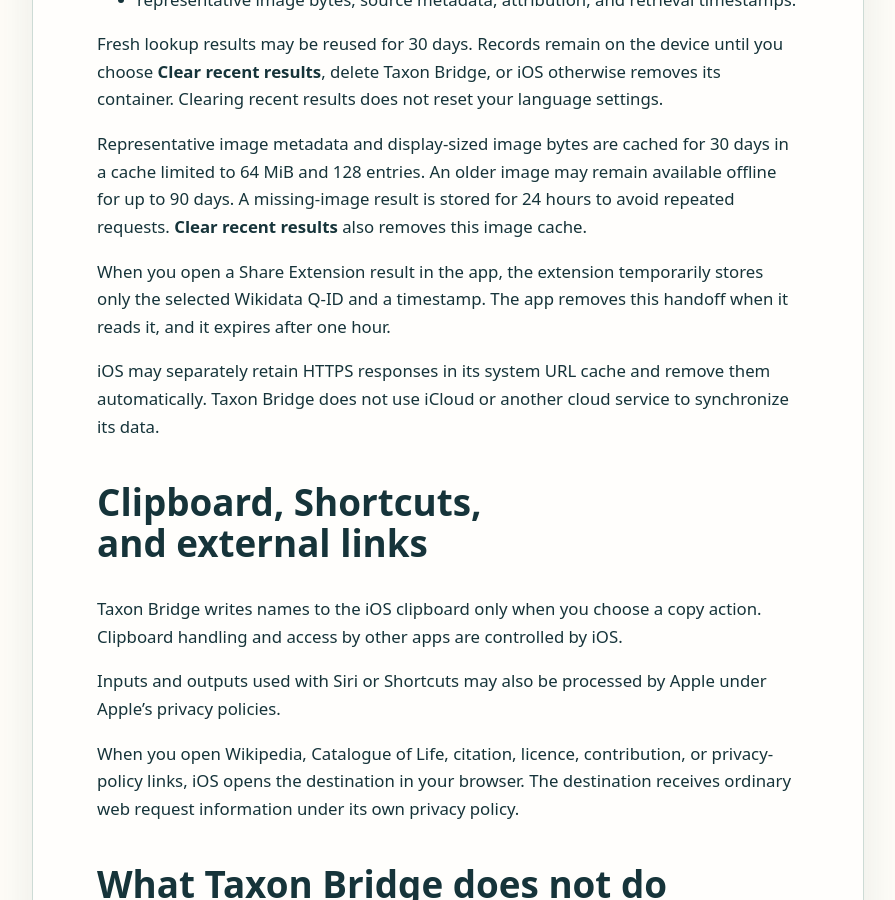
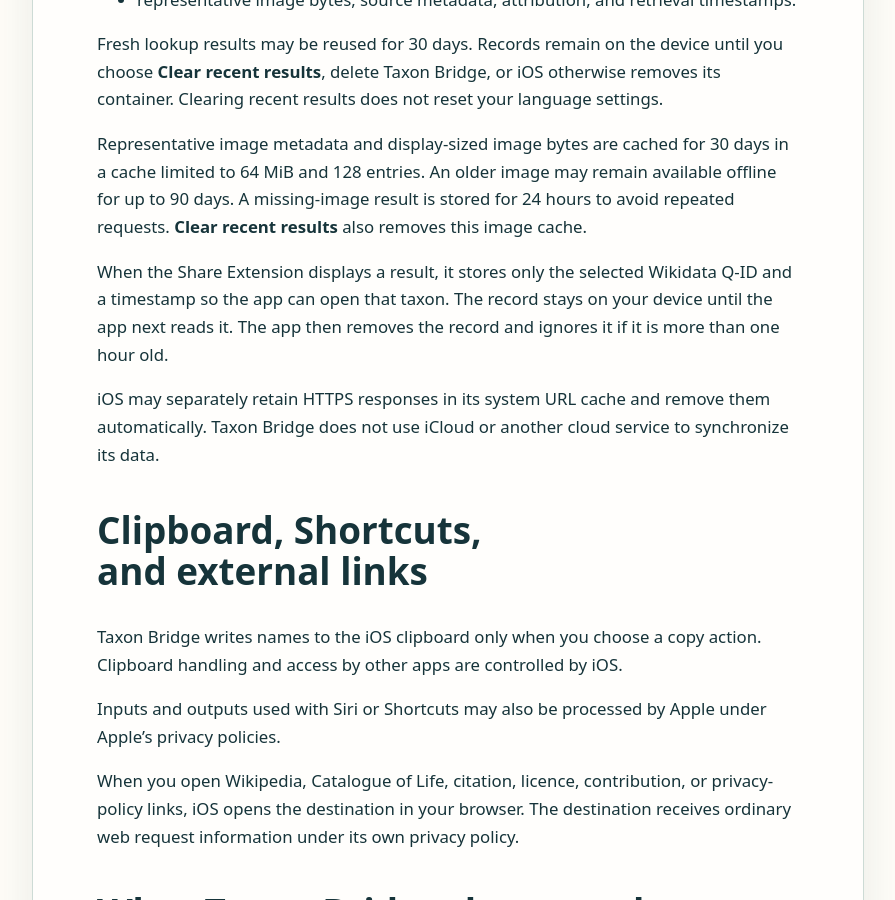
Before and after one commit to axel58170/taxon-site, a Jekyll site: the page built from website/privacy/index.md, in a window 1280 px wide and 900 px high, scrolled down 2761 px. Shown: the whole window, without its empty margins (192-1087 px from the left). Built offline with Jekyll 4.4.1, drawn with Linux system fonts in a browser that asks for light colours.

Commit message:
Correct Share Extension retention wording

```diff
--- a/website/privacy/index.md
+++ b/website/privacy/index.md
@@ -61,7 +61,7 @@
 
 Representative image metadata and display-sized image bytes are cached for 30 days in a cache limited to 64 MiB and 128 entries. An older image may remain available offline for up to 90 days. A missing-image result is stored for 24 hours to avoid repeated requests. **Clear recent results** also removes this image cache.
 
-When you open a Share Extension result in the app, the extension temporarily stores only the selected Wikidata Q-ID and a timestamp. The app removes this handoff when it reads it, and it expires after one hour.
+When the Share Extension displays a result, it stores only the selected Wikidata Q-ID and a timestamp so the app can open that taxon. The record stays on your device until the app next reads it. The app then removes the record and ignores it if it is more than one hour old.
 
 iOS may separately retain HTTPS responses in its system URL cache and remove them automatically. Taxon Bridge does not use iCloud or another cloud service to synchronize its data.
 
```
